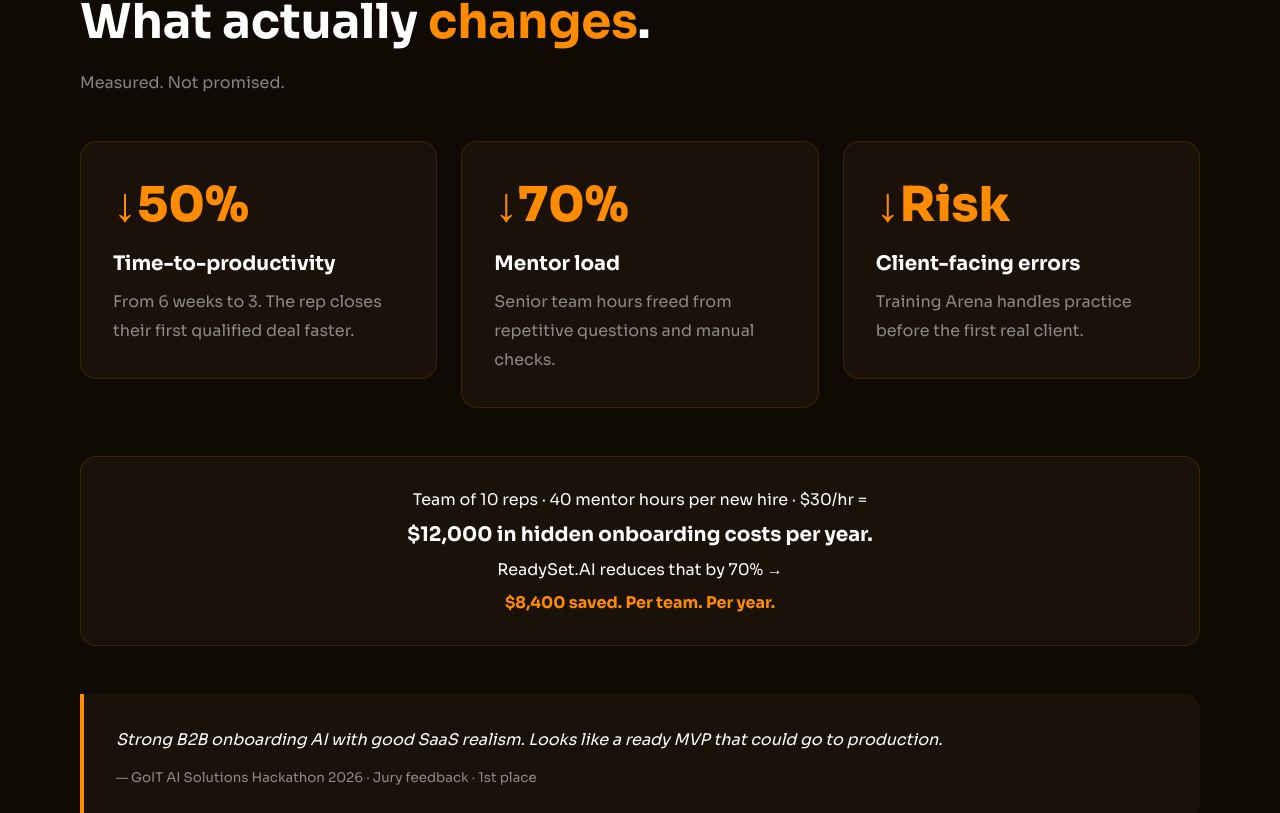
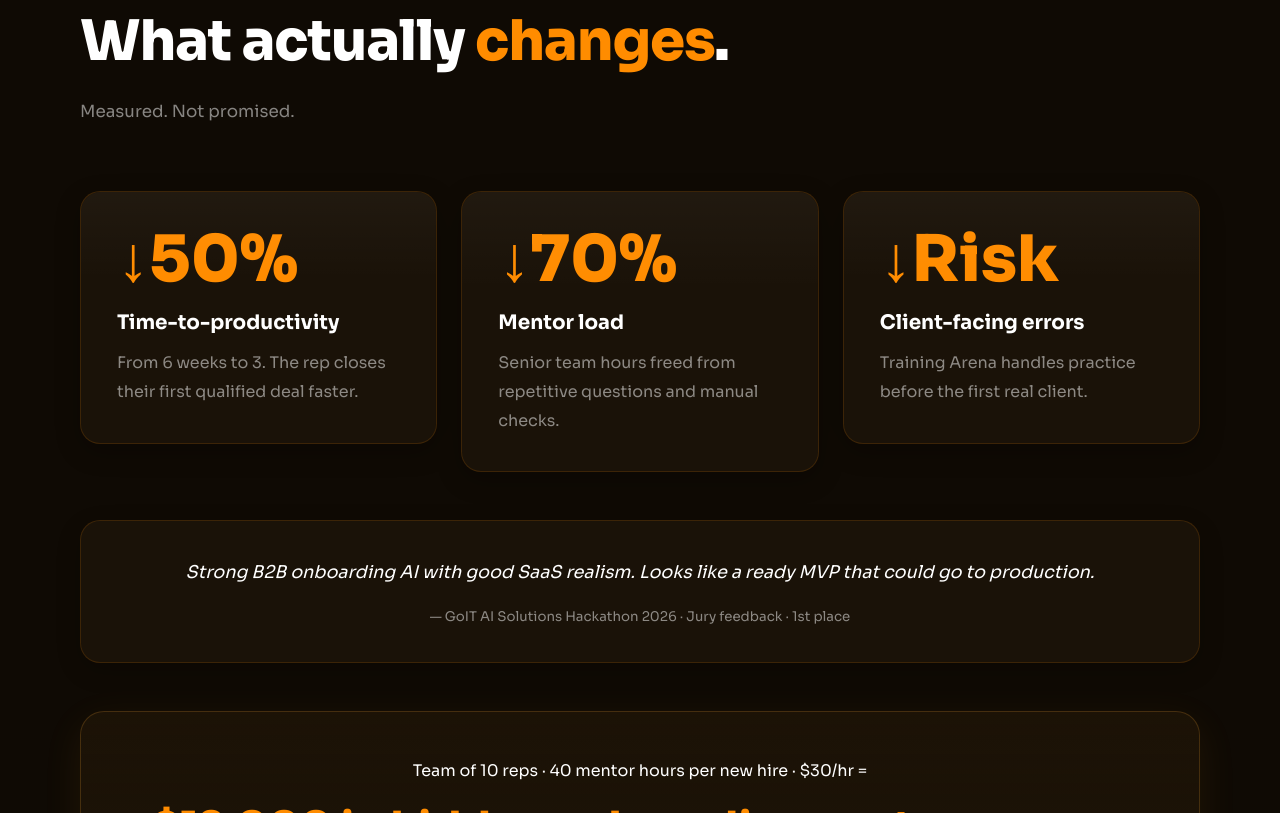
Before and after one commit to Ded-Goit/readyset-ai, a Next.js app: page / in a window 1280 px wide. Shown: the part 3407-4220 px from the top of the page. Built offline with nearby package versions, Linux system fonts and the light colour scheme.

Commit message:
edit style impact section

```diff
--- a/src/components/impact/Impact.module.css
+++ b/src/components/impact/Impact.module.css
@@ -1,24 +1,41 @@
 .section {
-  padding: 80px 20px;
+  padding: 100px 20px;
 }
 
 .container {
-  max-width: 1120px;
+  max-width: var(--container);
   margin: 0 auto;
 }
 
 .label {
   display: inline-block;
+
   margin-bottom: 20px;
+
   color: var(--orange);
+
   font-size: 12px;
+  font-weight: 700;
+
   text-transform: uppercase;
+
   letter-spacing: 2px;
 }
 
 .title {
-  margin-bottom: 20px;
-  font-size: clamp(2rem, 5vw, 3rem);
+  margin-bottom: 24px;
+
+  font-size: clamp(
+    2.25rem,
+    5vw,
+    3.5rem
+  );
+
+  line-height: 1.1;
+
+  font-weight: 800;
+
+  letter-spacing: -1px;
 }
 
 .title span {
@@ -26,75 +43,134 @@
 }
 
 .subtitle {
-  max-width: 600px;
-  margin-bottom: 48px;
+  max-width: 700px;
+
+  margin-bottom: 64px;
+
   color: var(--text-muted);
+
+  font-size: 1.05rem;
+
+  line-height: 1.8;
 }
+
+/* Metrics */
 
 .metrics {
   display: grid;
+
   gap: 24px;
+
   grid-template-columns: 1fr;
 }
 
 .metric {
-  padding: 32px;
-  border-radius: 16px;
+  position: relative;
+
+  padding: 36px;
+
+  border-radius: 20px;
+
   background: var(--bg-secondary);
+
   border: 1px solid var(--border);
+
+  box-shadow:
+    0 8px 24px rgba(0, 0, 0, 0.25);
+
+  transition:
+    transform 0.3s ease,
+    border-color 0.3s ease,
+    box-shadow 0.3s ease;
+}
+
+.metric::before {
+  content: "";
+
+  position: absolute;
+
+  inset: 0;
+
+  border-radius: inherit;
+
+  background:
+    linear-gradient(
+      180deg,
+      rgba(255,255,255,0.03) 0%,
+      transparent 35%
+    );
+
+  pointer-events: none;
+}
+
+.metric:hover {
+  transform: translateY(-6px);
+
+  border-color: var(--border-hi);
+
+  box-shadow:
+    0 24px 60px rgba(0,0,0,.45),
+    0 0 30px rgba(240,160,48,.08);
 }
 
 .metricValue {
   display: block;
-  margin-bottom: 16px;
+
+  margin-bottom: 18px;
+
   color: var(--orange);
-  font-size: 48px;
-  font-weight: 800;
+
+  font-size: clamp(
+    3rem,
+    6vw,
+    4rem
+  );
+
+  font-weight: 900;
+
+  line-height: 1;
 }
 
 .metricTitle {
-  margin-bottom: 12px;
+  margin-bottom: 14px;
+
   font-size: 20px;
+
+  font-weight: 700;
 }
 
 .metricDescription {
   color: var(--text-muted);
+
   line-height: 1.8;
 }
 
-.roi {
-  margin-top: 48px;
-  padding: 32px;
-  text-align: center;
-  border-radius: 16px;
-  background: var(--bg-secondary);
-  border: 1px solid var(--border);
-}
-
-.roi strong {
-  display: block;
-  margin: 12px 0;
-  font-size: 20px;
-}
-
-.roi span {
-  display: block;
-  margin-top: 12px;
-  color: var(--orange);
-  font-weight: 700;
-}
+/* Quote */
 
 .quote {
   margin-top: 48px;
-  padding: 32px;
-  border-left: 4px solid var(--orange);
+
+  padding: 36px;
+
+  border-radius: 20px;
+
   background: var(--bg-secondary);
-  border-radius: 0 16px 16px 0;
+
+  border: 1px solid var(--border);
+
+  text-align: center;
+
+  box-shadow:
+    0 8px 24px rgba(0,0,0,.2);
 }
 
 .quote p {
-  margin-bottom: 12px;
+  margin-bottom: 16px;
+
+  font-size: 1.1rem;
+
   font-style: italic;
+
   line-height: 1.8;
 }
 
@@ -102,11 +178,62 @@
   color: var(--text-muted);
 }
 
+/* ROI */
+
+.roi {
+  margin-top: 48px;
+
+  padding: 48px;
+
+  text-align: center;
+
+  border-radius: 24px;
+
+  background:
+    linear-gradient(
+      180deg,
+      rgba(240,160,48,.06),
+      var(--bg-secondary)
+    );
+
+  border: 1px solid rgba(240,160,48,.2);
+
+  box-shadow:
+    0 12px 40px rgba(240,160,48,.08);
+}
+
+.roi strong {
+  display: block;
+
+  margin: 20px 0;
+
+  color: var(--orange);
+
+  font-size: clamp(
+    1.8rem,
+    4vw,
+    2.6rem
+  );
+
+  font-weight: 900;
+}
+
+.roi span {
+  display: block;
+
+  margin-top: 20px;
+
+  color: var(--orange);
+
+  font-size: 1.4rem;
+
+  font-weight: 800;
+}
+
+/* Desktop */
+
 @media (min-width: 768px) {
   .metrics {
-    grid-template-columns: repeat(
-      3,
-      1fr
-    );
+    grid-template-columns: repeat(3, 1fr);
   }
 }
--- a/src/components/impact/ImpactSection.jsx
+++ b/src/components/impact/ImpactSection.jsx
@@ -47,6 +47,16 @@
 </div>
 
 <FadeIn delay={0.3}>
+  <div className={styles.quote}>
+    <p>{t.impact.quote}</p>
+
+    <small>
+      {t.impact.source}
+    </small>
+  </div>
+</FadeIn>
+
+<FadeIn delay={0.4}>
   <div className={styles.roi}>
     <p>
       {t.impact.roiText}
@@ -65,16 +75,6 @@
     </span>
   </div>
 </FadeIn>
-
-        <FadeIn delay={0.4}>
-          <div className={styles.quote}>
-            <p>{t.impact.quote}</p>
-
-            <small>
-              {t.impact.source}
-            </small>
-          </div>
-        </FadeIn>
       </div>
     </section>
   );
```
Lines whose indentation alone changed are shown as unchanged.
